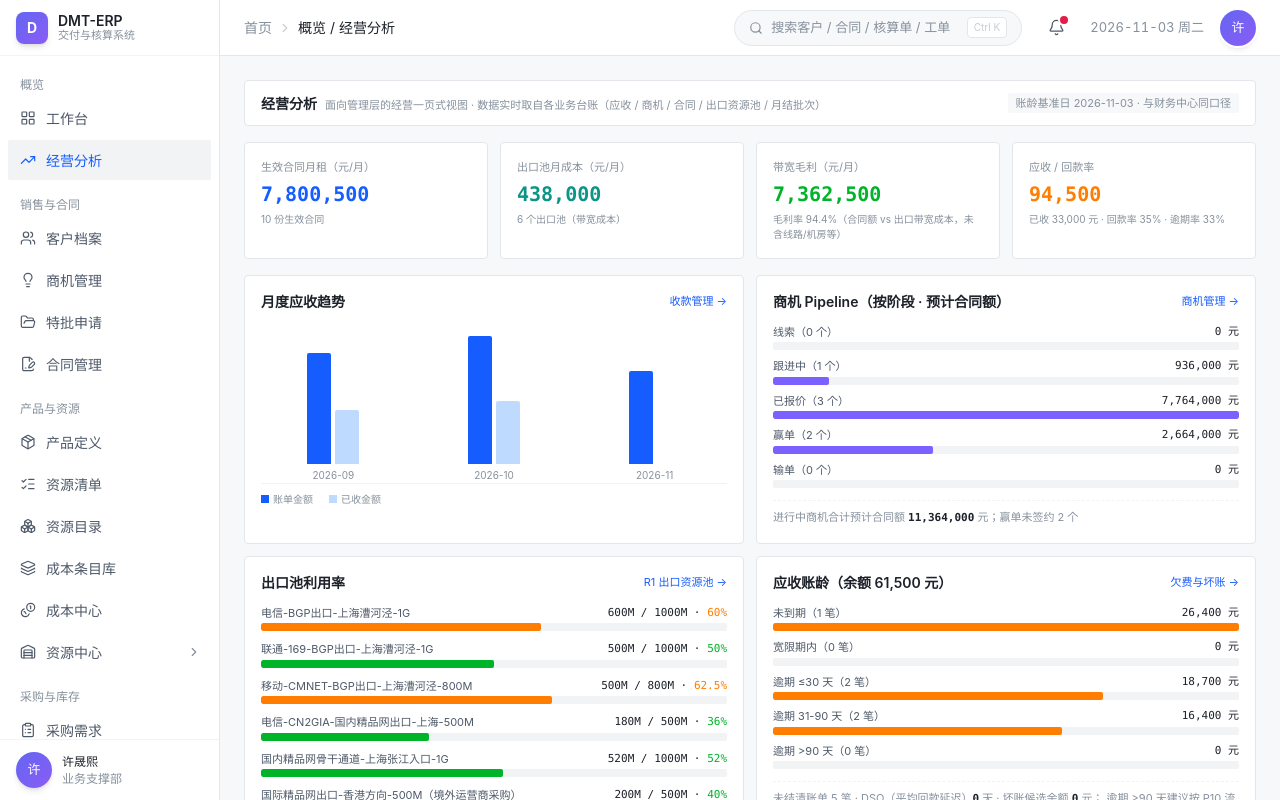
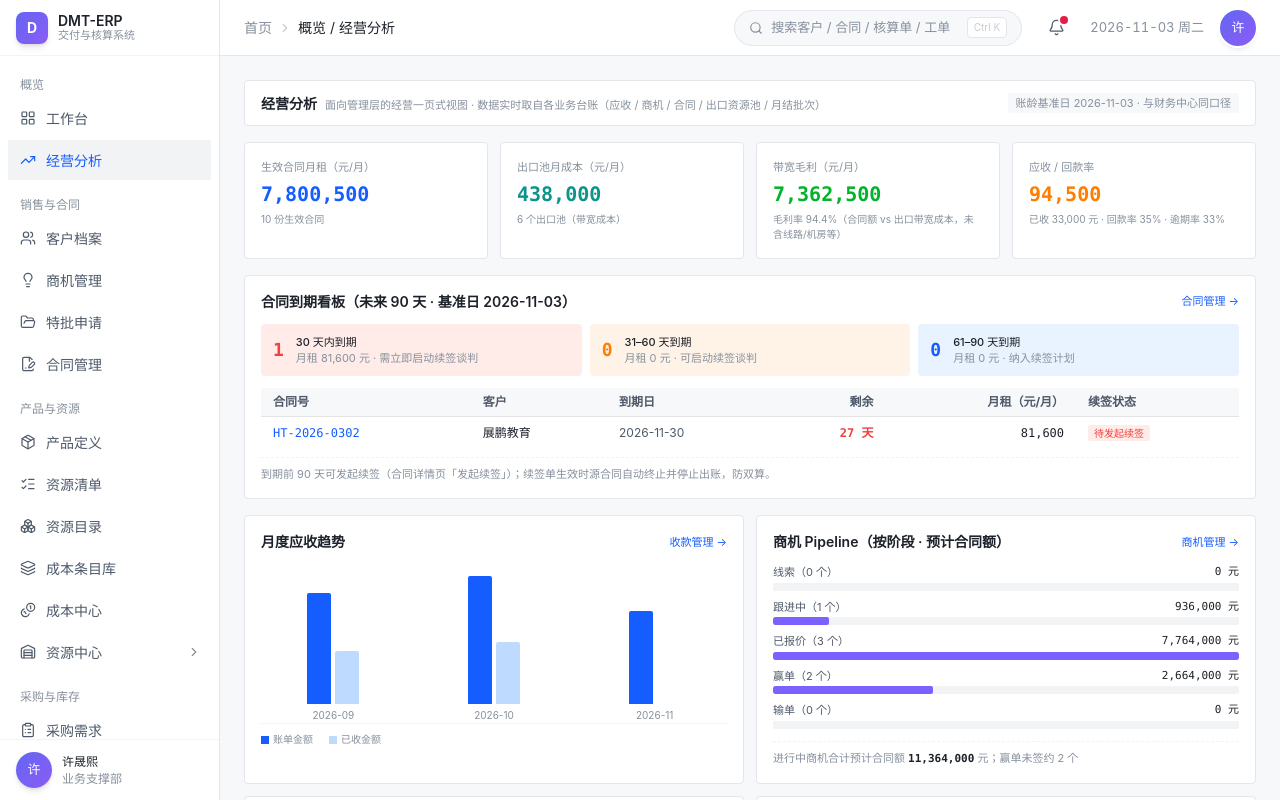
Before and after one commit to ShengxiXu/dmt-erp, a React (Vite) app: page /analytics in a window 1280 px wide. Shown: the top 800 px of the page. Built offline with nearby package versions, Linux system fonts and the light colour scheme.

Commit message:
经营分析新增合同到期看板(90天分桶+续签状态)；合同详情应收账单表9列收敛为8列，明细改行内展开、催收并入状态列

```diff
--- a/src/pages/Analytics.tsx
+++ b/src/pages/Analytics.tsx
@@ -4,12 +4,13 @@
 import { useMemo } from "react";
 import { Link } from "react-router";
 import ArcoShell from "@/components/ArcoShell";
-import { CONTRACTS, fmtMoney } from "@/data/contracts";
+import { CONTRACTS, fmtMoney, expiringContracts, daysToEnd } from "@/data/contracts";
 import { getOpps } from "@/data/customers";
 import { RECEIVABLES } from "@/data/receivables";
 import { agingBuckets, dsoDays, badDebtRisk, financeKPIs, FIN_TODAY } from "@/data/finance";
 import { R1_ROWS } from "@/data/resources";
 import { getBatches } from "@/data/settle";
+import { DEMO_TODAY } from "@/data/settings";
 
 const fmt = (n: number) => fmtMoney(Math.round(n));
 
@@ -77,7 +78,17 @@ export default function Analytics() {
     // ⑥ 已跑月结批次的毛利（若用户在月结页跑过）
     const batches = getBatches().slice(-3);
 
-    return { revenueTrend, pipeline, monthlyRevenue, monthlyExitCost, grossMargin, marginRate, pools, aging, agingTotal, kpi, dso, bdr, outstandingN, batches, activeContracts, opps };
+    // ⑦ 合同到期看板（未来 90 天，按剩余天数分桶；续签在途 = 已有续签单但未生效）
+    const expiring = expiringContracts(90);
+    const expBuckets = [
+      { label: "30 天内", hint: "需立即启动续签谈判", rows: expiring.filter((c) => daysToEnd(c) <= 30), color: "#F53F3F", bg: "#FFECE8" },
+      { label: "31–60 天", hint: "可启动续签谈判", rows: expiring.filter((c) => { const d = daysToEnd(c); return d > 30 && d <= 60; }), color: "#FF7D00", bg: "#FFF3E8" },
+      { label: "61–90 天", hint: "纳入续签计划", rows: expiring.filter((c) => { const d = daysToEnd(c); return d > 60 && d <= 90; }), color: "#165DFF", bg: "#E8F3FF" },
+    ];
+    const renewedIds = new Set(CONTRACTS.filter((c) => c.renewOf).map((c) => c.renewOf!));
+    const renewingOf = (id: string) => CONTRACTS.find((c) => c.renewOf === id && c.status !== "已终止");
+
+    return { revenueTrend, pipeline, monthlyRevenue, monthlyExitCost, grossMargin, marginRate, pools, aging, agingTotal, kpi, dso, bdr, outstandingN, batches, activeContracts, opps, expiring, expBuckets, renewedIds, renewingOf };
   }, []);
 
   const maxTrend = Math.max(...data.revenueTrend.map((r) => r.value), 1);
@@ -107,6 +118,64 @@ export default function Analytics() {
               <div className="mt-1 text-[10px] text-[#86909C]">{sub}</div>
             </div>
           ))}
+        </div>
+
+        {/* 合同到期看板（未来 90 天） */}
+        <div className="rounded-[4px] border border-[#E5E6EB] bg-white p-4">
+          <div className="mb-3 flex items-center justify-between">
+            <span className="text-sm font-semibold text-[#1D2129]">合同到期看板（未来 90 天 · 基准日 {DEMO_TODAY}）</span>
+            <Link to="/contract" className="text-[11px] text-[#165DFF] hover:underline">合同管理 →</Link>
+          </div>
+          <div className="mb-3 grid grid-cols-1 gap-2 md:grid-cols-3">
+            {data.expBuckets.map((b) => (
+              <div key={b.label} className="flex items-center gap-3 rounded-[4px] px-3 py-2.5" style={{ background: b.bg }}>
+                <span className="font-mono text-lg font-semibold" style={{ color: b.color }}>{b.rows.length}</span>
+                <div className="text-[11px] leading-4">
+                  <div className="font-medium text-[#1D2129]">{b.label}到期</div>
+                  <div className="text-[#86909C]">月租 {fmt(b.rows.reduce((s, c) => s + c.amount, 0))} 元 · {b.hint}</div>
+                </div>
+              </div>
+            ))}
+          </div>
+          {data.expiring.length ? (
+            <div className="overflow-x-auto">
+              <table className="w-full text-xs">
+                <thead>
+                  <tr className="border-b bg-[#F7F8FA] text-left text-[#4E5969]">
+                    <th className="px-3 py-1.5">合同号</th><th className="px-3 py-1.5">客户</th><th className="px-3 py-1.5">到期日</th>
+                    <th className="px-3 py-1.5 text-right">剩余</th><th className="px-3 py-1.5 text-right">月租（元/月）</th><th className="px-3 py-1.5">续签状态</th>
+                  </tr>
+                </thead>
+                <tbody>
+                  {data.expiring.map((c) => {
+                    const d = daysToEnd(c);
+                    const renew = data.renewingOf(c.id);
+                    return (
+                      <tr key={c.id} className="border-b last:border-0 hover:bg-[#F7FAFF]">
+                        <td className="px-3 py-2 font-mono"><Link to={`/contract/detail?id=${c.id}`} className="text-[#165DFF] hover:underline">{c.id}</Link></td>
+                        <td className="px-3 py-2 font-medium text-[#1D2129]">{c.customer}</td>
+                        <td className="px-3 py-2 text-[#4E5969]">{c.end}</td>
+                        <td className={`px-3 py-2 text-right font-mono font-semibold ${d <= 30 ? "text-[#F53F3F]" : d <= 60 ? "text-[#FF7D00]" : "text-[#165DFF]"}`}>{d} 天</td>
+                        <td className="px-3 py-2 text-right font-mono">{fmt(c.amount)}</td>
+                        <td className="px-3 py-2">
+                          {renew
+                            ? <span className="rounded-[2px] bg-[#E8F3FF] px-1.5 py-0.5 text-[10px] text-[#165DFF]">续签在途：{renew.id}（{renew.status}）</span>
+                            : data.renewedIds.has(c.id)
+                              ? <span className="rounded-[2px] bg-[#F2F3F5] px-1.5 py-0.5 text-[10px] text-[#86909C]">已由新合同承接</span>
+                              : <span className="rounded-[2px] bg-[#FFECE8] px-1.5 py-0.5 text-[10px] text-[#F53F3F]">待发起续签</span>}
+                        </td>
+                      </tr>
+                    );
+                  })}
+                </tbody>
+              </table>
+            </div>
+          ) : (
+            <div className="rounded-[2px] bg-[#F7F8FA] px-3 py-4 text-center text-[11px] text-[#86909C]">未来 90 天内无到期合同，续签压力可控。</div>
+          )}
+          <div className="mt-2 border-t border-dashed border-[#F2F3F5] pt-2 text-[11px] text-[#86909C]">
+            到期前 90 天可发起续签（合同详情页「发起续签」）；续签单生效时源合同自动终止并停止出账，防双算。
+          </div>
         </div>
 
         <div className="grid grid-cols-1 gap-3 lg:grid-cols-2">
--- a/src/pages/ContractDetail.tsx
+++ b/src/pages/ContractDetail.tsx
@@ -1,6 +1,6 @@
 // 合同详情（/contract/detail?id=HT-xxxx）
 // 签署状态机 mock：线上契约锁 / 线下实物章 双链路四步，异常出口（待修订/已终止），版本历史
-import { useState } from "react";
+import { Fragment, useState } from "react";
 import { useSearchParams, useNavigate, Link } from "react-router";
 import { CONTRACTS, ONLINE_STEPS, OFFLINE_STEPS, fmtMoney, checkDiscount, SPECIALS, daysToEnd, type Contract } from "@/data/contracts";
 import { GET_OPP, updateOpp } from "@/data/customers";
@@ -52,6 +52,12 @@ export default function ContractDetail() {
   const [uploadOpen, setUploadOpen] = useState(false);
   const [uploaded, setUploaded] = useState(false);
   const [apprComment, setApprComment] = useState("");
+  const [openInv, setOpenInv] = useState<Set<number>>(new Set());   // 应收账单：展开查看明细 / 催收详情
+  const toggleInv = (i: number) => setOpenInv((prev) => {
+    const n = new Set(prev);
+    if (n.has(i)) n.delete(i); else n.add(i);
+    return n;
+  });
   useBilling();
   useReceivables();
   useSettings();
@@ -466,25 +472,43 @@ export default function ContractDetail() {
             <table className="w-full text-xs">
               <thead>
                 <tr className="border-b bg-[#F7F8FA] text-left text-[#4E5969]">
-                  <th className="px-3 py-1.5">账期</th><th className="px-3 py-1.5">账单号</th><th className="px-3 py-1.5">明细</th>
+                  <th className="px-3 py-1.5">账期</th><th className="px-3 py-1.5">账单号</th>
                   <th className="px-3 py-1.5 text-right">应收金额</th><th className="px-3 py-1.5 text-right">已收</th>
-                  <th className="px-3 py-1.5 text-right">未收余额</th><th className="px-3 py-1.5">应收日</th><th className="px-3 py-1.5">状态</th><th className="px-3 py-1.5">催收阶段</th>
+                  <th className="px-3 py-1.5 text-right">未收余额</th><th className="px-3 py-1.5">应收日</th>
+                  <th className="px-3 py-1.5">状态 / 催收</th><th className="w-8 px-2 py-1.5" />
                 </tr>
               </thead>
               <tbody>
-                {invRows.map((r, i) => (
-                  <tr key={r.invNo || `exp-${i}`} className={`border-b last:border-0 hover:bg-[#F7F8FA] ${r.expected ? "text-[#86909C]" : ""}`}>
+                {invRows.map((r, i) => {
+                  const open = openInv.has(i);
+                  const col = contractCollect.find((x) => x.inv.invNo === r.invNo);
+                  return (
+                    <Fragment key={r.invNo || `exp-${i}`}>
+                      <tr className={`cursor-pointer border-b last:border-0 hover:bg-[#F7F8FA] ${r.expected ? "text-[#86909C]" : ""}`} onClick={() => toggleInv(i)}>
                         <td className="whitespace-nowrap px-3 py-2 text-[#4E5969]">{r.period}</td>
                         <td className="px-3 py-2 font-mono font-semibold text-[#165DFF]">{r.invNo || "—"}</td>
-                    <td className="max-w-[280px] truncate px-3 py-2 text-[#4E5969]" title={r.detail}>{r.detail}</td>
                         <td className="px-3 py-2 text-right font-mono">{fmtMoney(r.amount)}</td>
                         <td className="px-3 py-2 text-right font-mono text-[#00B42A]">{r.received ? fmtMoney(r.received) : "—"}</td>
                         <td className="px-3 py-2 text-right font-mono text-[#FF7D00]">{!r.expected && r.amount - r.received > 0 ? fmtMoney(r.amount - r.received) : "—"}</td>
                         <td className="whitespace-nowrap px-3 py-2 text-[#86909C]">{r.dueDate}</td>
-                    <td className="px-3 py-2"><span className={`rounded-[2px] px-1.5 py-0.5 text-[10px] ${INV_CLS[r.status] ?? "bg-[#F2F3F5] text-[#4E5969]"}`}>{r.status}</span></td>
-                    <td className="px-3 py-2">{(() => { const col = contractCollect.find((x) => x.inv.invNo === r.invNo); return col ? <span className={`rounded-[2px] px-1.5 py-0.5 text-[10px] ${COLLECT_CLS[col.stage]}`}>{col.stage} · {col.days} 天{col.broken ? " · 破约" : ""}</span> : <span className="text-[10px] text-[#C9CDD4]">—</span>; })()}</td>
+                        <td className="px-3 py-2">
+                          <span className={`rounded-[2px] px-1.5 py-0.5 text-[10px] ${INV_CLS[r.status] ?? "bg-[#F2F3F5] text-[#4E5969]"}`}>{r.status}</span>
+                          {col && <span className={`ml-1.5 rounded-[2px] px-1.5 py-0.5 text-[10px] ${COLLECT_CLS[col.stage]}`}>{col.stage} · {col.days} 天{col.broken ? " · 破约" : ""}</span>}
+                        </td>
+                        <td className="px-2 py-2 text-center text-[#86909C]">{open ? "▾" : "▸"}</td>
                       </tr>
-                ))}
+                      {open && (
+                        <tr className="border-b bg-[#F7F8FA] last:border-0">
+                          <td colSpan={8} className="px-3 py-2 text-[11px] leading-5 text-[#4E5969]">
+                            <span className="text-[#86909C]">明细：</span>{r.detail || "—"}
+                            {col && <><span className="mx-2 text-[#C9CDD4]">|</span><span className="text-[#86909C]">催收：</span>{col.stage}（逾期 {col.days} 天{col.broken ? "，已破约" : ""}）</>}
+                            {r.expected && <><span className="mx-2 text-[#C9CDD4]">|</span><span className="text-[#86909C]">预计账单：账期出账后自动生成账单号</span></>}
+                          </td>
+                        </tr>
+                      )}
+                    </Fragment>
+                  );
+                })}
               </tbody>
             </table>
           ) : (
```
Lines whose indentation alone changed are shown as unchanged.
